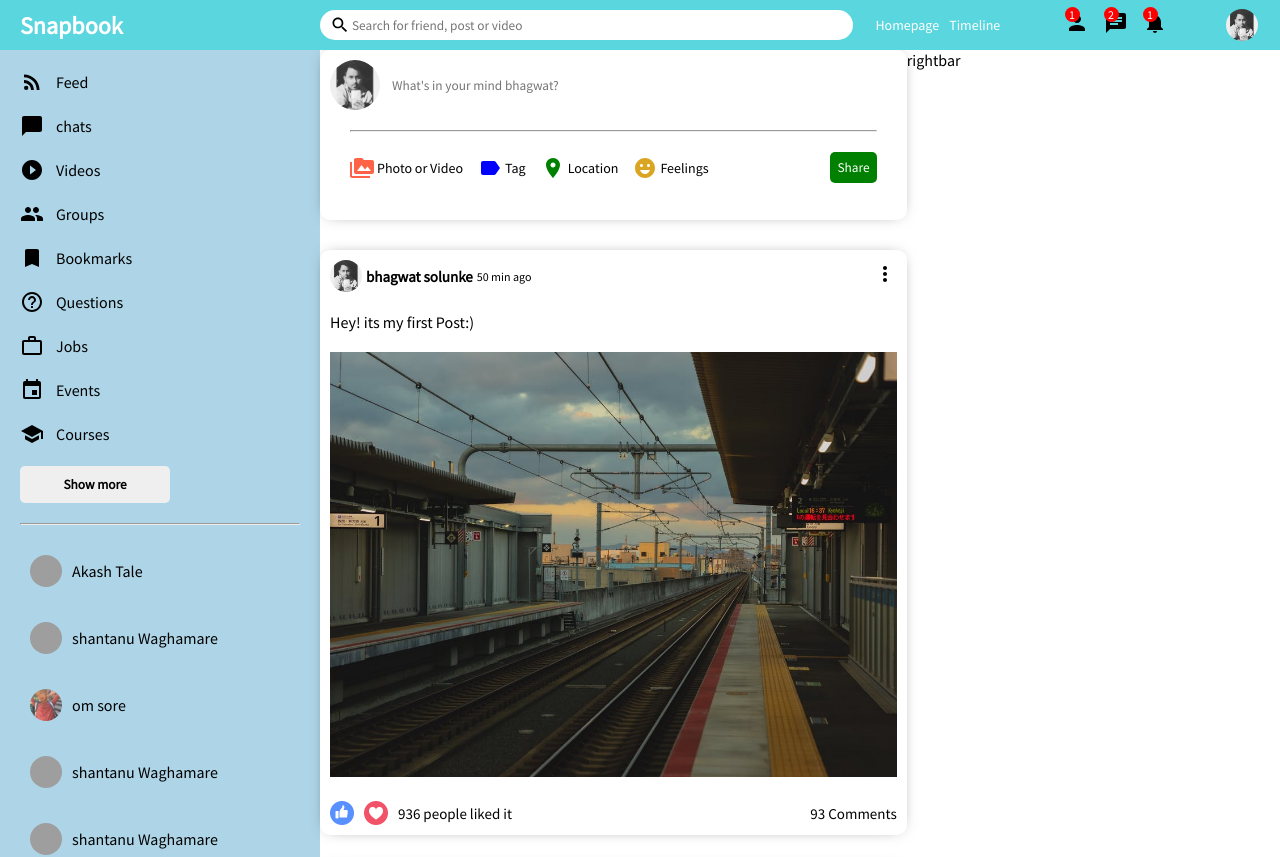
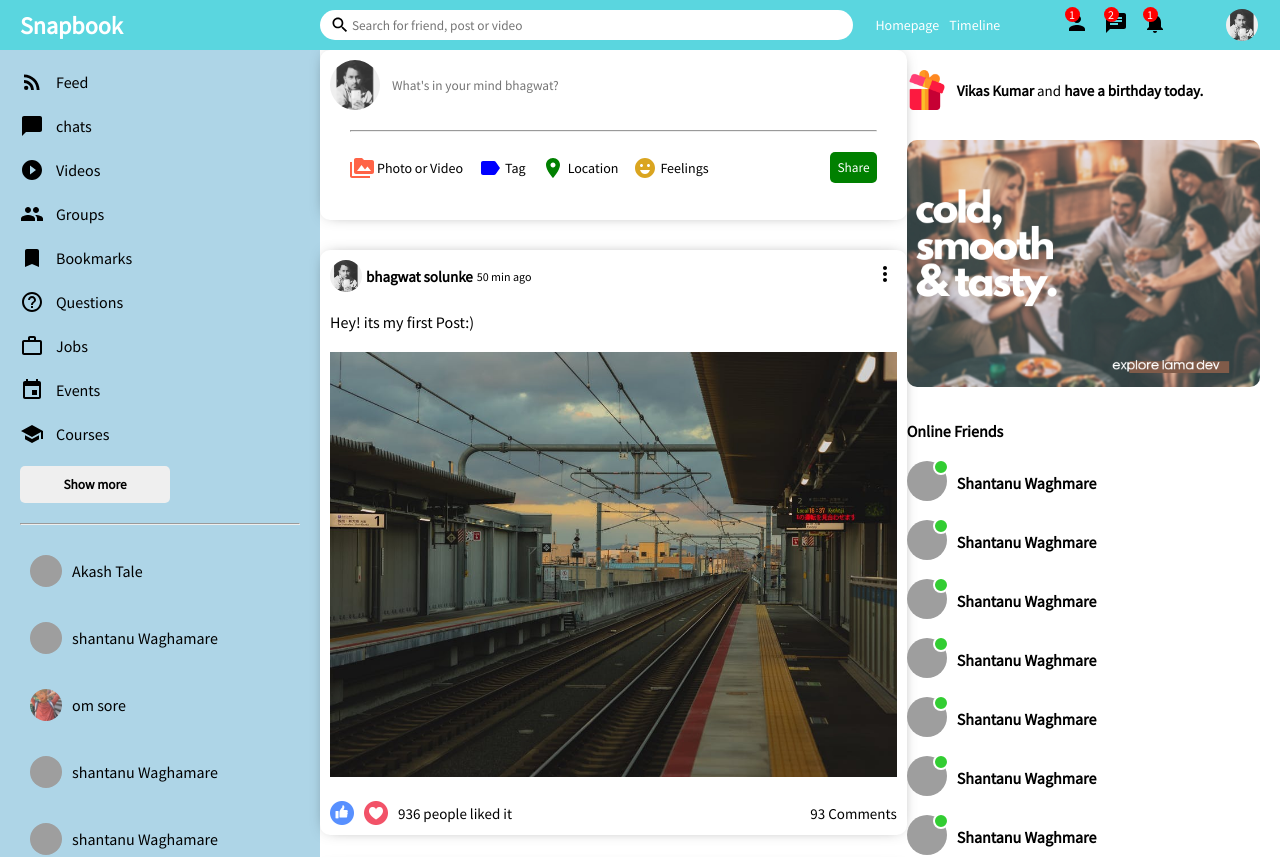
Before and after one commit to bhagwatsolunke/Snapbook, a React (Create React App) app: page / in a window 1280 px wide. Shown: the top 857 px of the page. Built offline with nearby package versions, Linux system fonts and the light colour scheme; grey boxes are pictures that could not be loaded; a web font is replaced by a local one.

Commit message:
All Layout Finished

```diff
--- a/src/components/rightbar/Rightbar.jsx
+++ b/src/components/rightbar/Rightbar.jsx
@@ -3,7 +3,68 @@
 export default function rightbar() {
   return (
     <div className="rightbar">
-      rightbar
+     <div className="rightbarWrapper">
+      <div className="birthdayContainer">
+        <img className="birthdayImg" src="/assets/gift.png" alt="" />
+        <span className="birthdayText">
+          <b>Vikas Kumar </b>and <b>have a birthday today.</b>
+        </span>
+      </div>
+      <img className="rightbarAd" src="/assets/ad.png" alt="" />
+      <h4 className="rightbarTitle">Online Friends</h4>
+      <ul className="rightbarFriendList">
+      <li className="rightbarFriend" >
+        <div className="rightbarProfileImgContainer">
+          <img className="rightbarProfileImg" src="assets/person/2.jpg" alt="" />
+          <span className="rightbarOnline"></span>
+        </div>
+        <span className="rightbarUsername">Shantanu Waghmare</span>
+      </li>
+      <li className="rightbarFriend" >
+        <div className="rightbarProfileImgContainer">
+          <img className="rightbarProfileImg" src="assets/person/2.jpg" alt="" />
+          <span className="rightbarOnline"></span>
+        </div>
+        <span className="rightbarUsername">Shantanu Waghmare</span>
+      </li> <li className="rightbarFriend" >
+        <div className="rightbarProfileImgContainer">
+          <img className="rightbarProfileImg" src="assets/person/2.jpg" alt="" />
+          <span className="rightbarOnline"></span>
+        </div>
+        <span className="rightbarUsername">Shantanu Waghmare</span>
+      </li> <li className="rightbarFriend" >
+        <div className="rightbarProfileImgContainer">
+          <img className="rightbarProfileImg" src="assets/person/2.jpg" alt="" />
+          <span className="rightbarOnline"></span>
+        </div>
+        <span className="rightbarUsername">Shantanu Waghmare</span>
+      </li> <li className="rightbarFriend" >
+        <div className="rightbarProfileImgContainer">
+          <img className="rightbarProfileImg" src="assets/person/2.jpg" alt="" />
+          <span className="rightbarOnline"></span>
+        </div>
+        <span className="rightbarUsername">Shantanu Waghmare</span>
+      </li> <li className="rightbarFriend" >
+        <div className="rightbarProfileImgContainer">
+          <img className="rightbarProfileImg" src="assets/person/2.jpg" alt="" />
+          <span className="rightbarOnline"></span>
+        </div>
+        <span className="rightbarUsername">Shantanu Waghmare</span>
+      </li> <li className="rightbarFriend" >
+        <div className="rightbarProfileImgContainer">
+          <img className="rightbarProfileImg" src="assets/person/2.jpg" alt="" />
+          <span className="rightbarOnline"></span>
+        </div>
+        <span className="rightbarUsername">Shantanu Waghmare</span>
+      </li> <li className="rightbarFriend" >
+        <div className="rightbarProfileImgContainer">
+          <img className="rightbarProfileImg" src="assets/person/2.jpg" alt="" />
+          <span className="rightbarOnline"></span>
+        </div>
+        <span className="rightbarUsername">Shantanu Waghmare</span>
+      </li>
+      </ul>
+     </div>
     </div>
   )
 }
--- a/src/components/rightbar/rightbar.css
+++ b/src/components/rightbar/rightbar.css
@@ -1,3 +1,72 @@
-.rightbar{
+.rightbar {
     flex: 3.5;
 }
+
+.rightbarWrapper {
+    padding: 20px 20px 0 0;
+}
+
+.birthdayContainer {
+    display: flex;
+    align-items: center;
+}
+
+.birthdayImg {
+    width: 40px;
+    height: 40px;
+    margin-right: 10px;
+}
+
+.birthdayText {
+    font-weight: 300;
+    font-size: 15px;
+}
+
+.rightbarAd {
+    width: 100%;
+    border-radius: 10px;
+    margin: 30px 0;
+}
+.rightbarTitle{
+    margin-bottom: 20px;
+}
+
+.rightbarFriendList {
+    padding: 0;
+    margin: 0;
+    list-style: none;
+}
+
+.rightbarFriend {
+    display: flex;
+    align-items: center;
+    margin-bottom: 15px;
+}
+
+.rightbarProfileImgContainer {
+    margin-right: 10px;
+    position: relative;
+}
+
+.rightbarProfileImg {
+    width: 40px;
+    height: 40px;
+    border-radius: 50%;
+    object-fit: cover;
+
+}
+
+.rightbarOnline{
+    width: 12px;
+    height: 12px;
+    border-radius: 50px;
+    background-color: limegreen;
+    position: absolute;
+    top: -2px;
+    right: -2px ;
+    border: 2px solid white;
+}
+
+.rightbarUsername{
+    font-weight: bold;
+}
```
